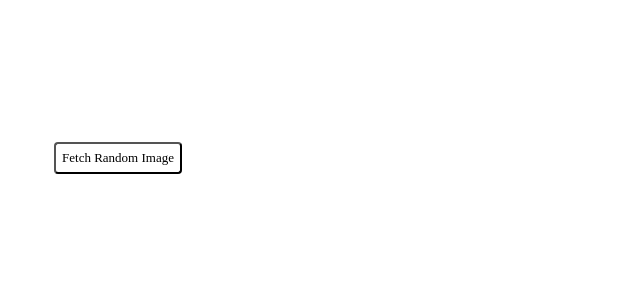
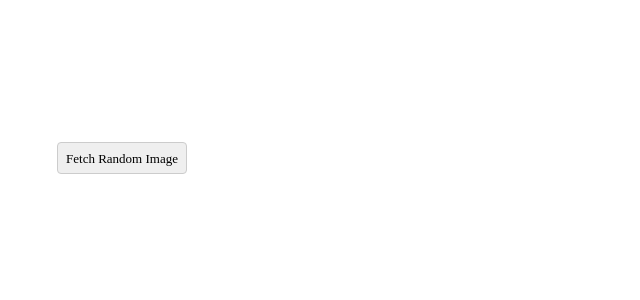
Before and after one commit to StelianaDimitrova/Chrome-Extension, a React (Vite) app: page / in a window 1280 px wide. Shown: the top 300 px of the page, without its empty margins (0-640 px from the left). Built offline with nearby package versions, Linux system fonts and the light colour scheme.

Commit message:
Update component styling

```diff
--- a/src/App.css
+++ b/src/App.css
@@ -3,7 +3,7 @@
   height: 300px;
   display: flex;
   flex-direction: column;
-  gap: 10px;
   align-items: center;
   justify-content: center;
+  margin: 4px;
 }
--- a/src/components/Button.module.css
+++ b/src/components/Button.module.css
@@ -1,7 +1,14 @@
 .button {
   font-size: small;
   font-family: "Times New Roman", Times, serif;
-  background: none;
   height: 32px;
   border-radius: 4px;
+  border: 1.5px solid #ccc;
+  transition: background-color 0.2s ease;
+  padding: 8px;
 }
+
+.button:hover {
+  cursor: pointer;
+  background-color: rgb(233, 233, 233);
+}
--- a/src/components/ImageCard.css
+++ b/src/components/ImageCard.css
@@ -1,3 +1,11 @@
+section {
+  display: flex;
+  flex-direction: column;
+  align-items: center;
+}
+
 .card {
-
+  width: 200px;
+  height: 200px;
+  object-fit: contain;
 }
--- a/src/components/ImageCard.jsx
+++ b/src/components/ImageCard.jsx
@@ -2,7 +2,7 @@ import "./ImageCard.css";
 
 export default function ImageCard({ src, label, timestamp }) {
   return (
-    <section>
+    <section className="section">
       <img src={src} alt={label} className="card" />
       <p>{timestamp}</p>
     </section>
```
